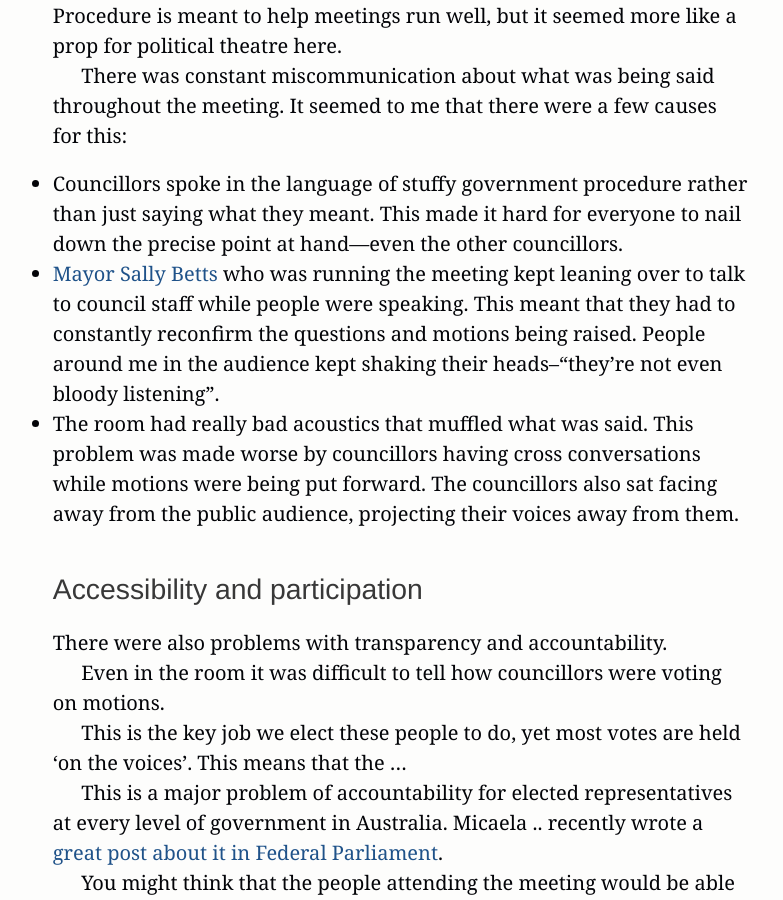
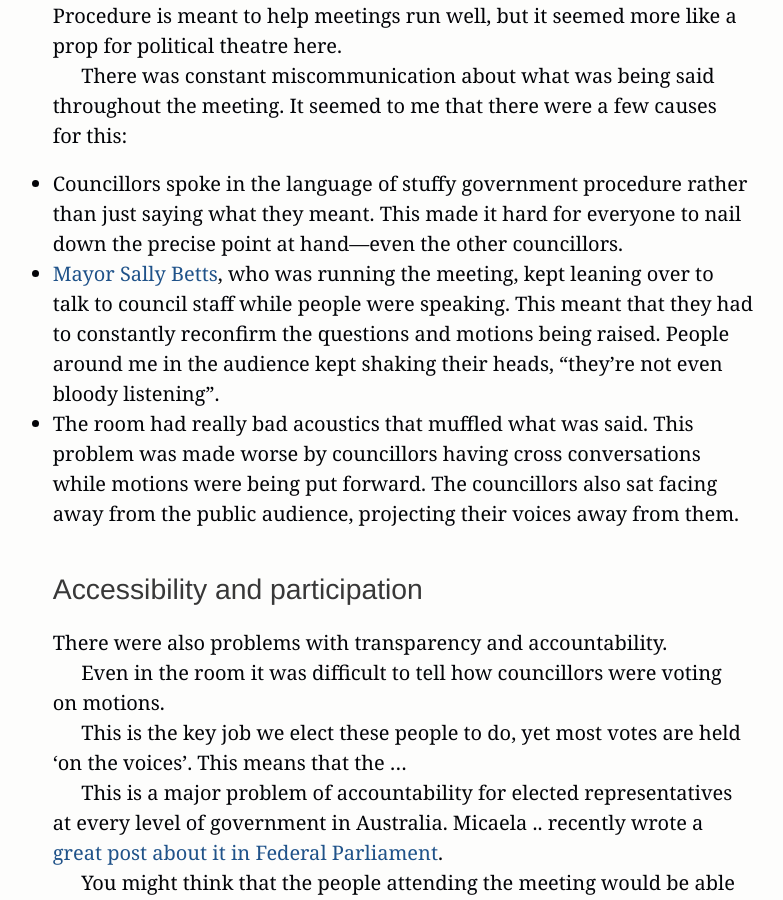
Before and after one commit to equivalentideas/home, a Jekyll site: the page built from _posts/2016-02-29-waverley-council-meeting.markdown, in a window 1280 px wide and 900 px high, scrolled down 2094 px. Shown: the whole window, without its empty margins (237-1020 px from the left). Built offline with Jekyll 4.4.1, drawn with Linux system fonts in a browser that asks for light colours; nearby versions of some CDN libraries.

Commit message:
Simplify grammar

```diff
--- a/_posts/2016-02-29-waverley-council-meeting.markdown
+++ b/_posts/2016-02-29-waverley-council-meeting.markdown
@@ -78,12 +78,12 @@ It seemed to me that there were a few causes for this:
     This made it hard for everyone
     to nail down the precise point at hand—even
     the other councillors.
-  * [Mayor Sally Betts]() who was running the meeting
+  * [Mayor Sally Betts](), who was running the meeting,
     kept leaning over to talk to council staff while people were speaking.
     This meant that they had to constantly
     reconfirm the questions and motions being raised.
     People around me in the audience kept
-    shaking their heads–“they’re not even bloody listening”.
+    shaking their heads, “they’re not even bloody listening”.
   * The room had really bad acoustics that muffled what was said.
     This problem was made worse by councillors having cross conversations
     while motions were being put forward.
```
